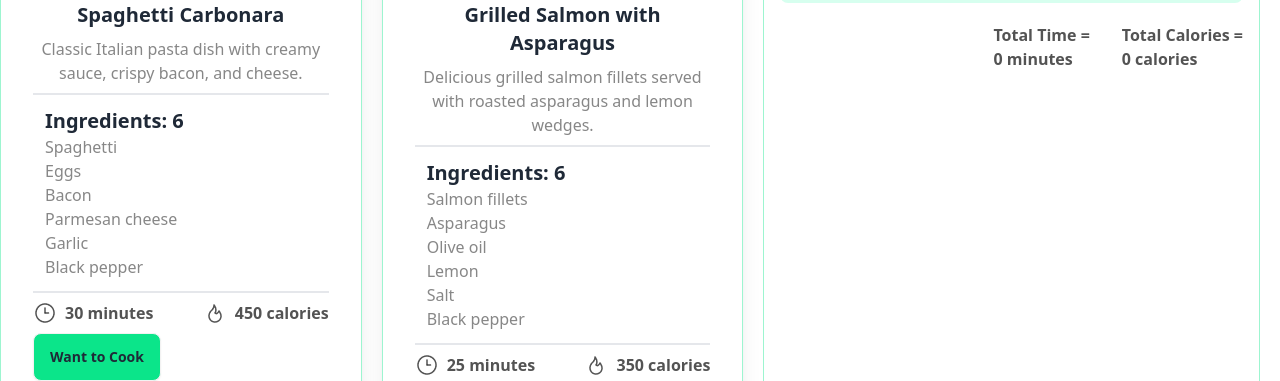
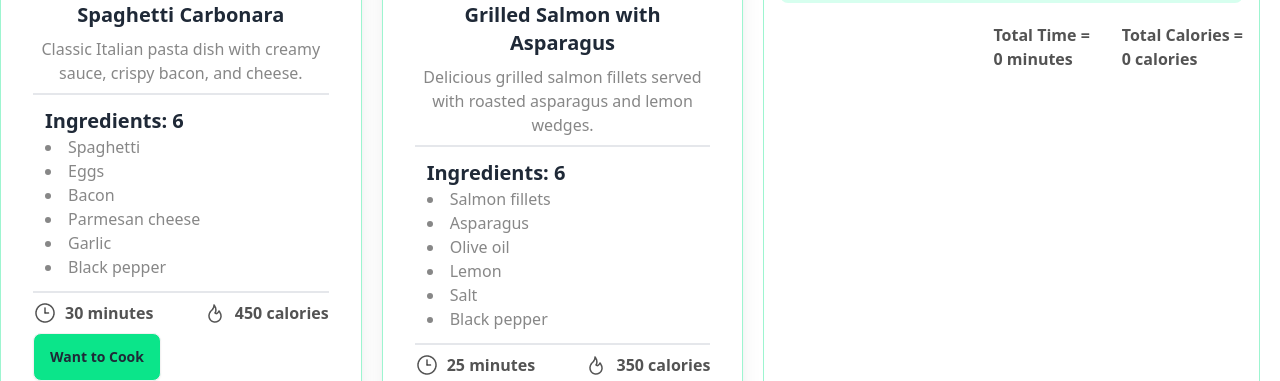
Before and after one commit to TASHDIK-29/Cook-Calory-a7, a React (Vite) app: page / in a window 1280 px wide. Shown: the part 1140-1521 px from the top of the page. Built offline with nearby package versions, Linux system fonts and the light colour scheme.

Commit message:
list bullet issue solved

```diff
--- a/src/components/Card/Card.jsx
+++ b/src/components/Card/Card.jsx
@@ -18,11 +18,22 @@ const Card = ({ card ,handelCook}) => {
 
                     <div className="w-full border-t-2 border-b-2 p-3 text-left my-0">
                         <h3 className="text-xl font-semibold">Ingredients: {ingredients.length}</h3>
-                        <ul>
+                        <ul className="list-disc list-inside">
                             {
                                 ingredients.map((item, idx) => <li className="text-[#878787]" key={idx}>{item}</li> )
                             }
                         </ul>
+                        {/* <ul>
+                            {
+                                ingredients.map(item => <li className="text-[#878787]" >{item}</li> )
+                            }
+                        </ul> */}
+                        {/* {
+                            ingredients.map((item, idx) => <ul key={idx}> <li className="text-[#878787]" >{item}</li> </ul> )
+                        } */}
+                        {/* {
+                            ingredients.map(item=> <ul> <li className="text-[#878787]" >{item}</li> </ul> )
+                        } */}
                     </div>
 
                     <div className="flex justify-between w-full">
```
